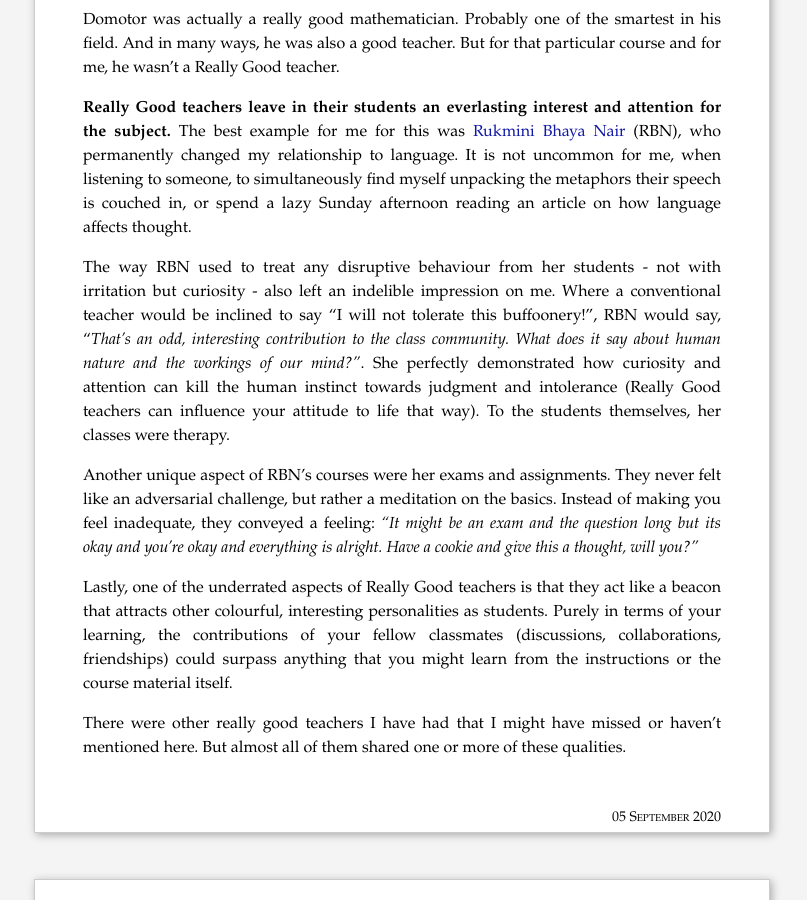
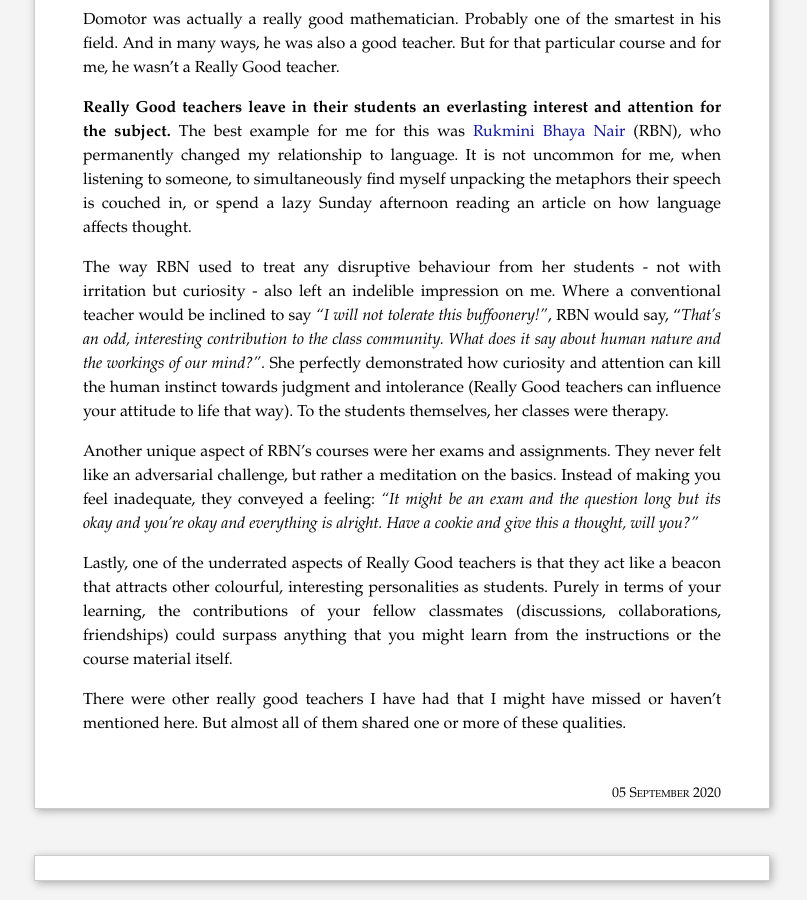
Before and after one commit to piyushahuja/piyushahuja.github.io, a Jekyll site: the page built from _posts/journal/2020-09-05-teachers.md, in a window 1280 px wide and 900 px high, scrolled down 1983 px. Shown: the whole window, without its empty margins (238-1045 px from the left). Built offline with Jekyll 4.4.1, drawn with Linux system fonts in a browser that asks for light colours; comment, search, counter and statistics services are not loaded.

```diff
--- a/_posts/journal/2020-09-05-teachers.md
+++ b/_posts/journal/2020-09-05-teachers.md
@@ -43,7 +43,7 @@ Domotor was actually a really good mathematician. Probably one of the smartest i
 **Really Good teachers leave in their students an everlasting interest and attention for the subject.** The best example for me for this was [Rukmini Bhaya Nair](https://en.wikipedia.org/wiki/Rukmini_Bhaya_Nair?fbclid=IwAR0KYN66YkAPs0w_xFx0KwbbA6uT0EN-RXcDGJ_BjxtDLvk8dqLNZkrCOqc) (RBN), who permanently changed my relationship to language.  It is not uncommon for me, when listening to someone, to simultaneously find myself unpacking the metaphors their speech is couched in, or spend a lazy Sunday afternoon reading an article on how language affects thought.
 
 
-The way RBN used to treat any disruptive behaviour from her students - not with irritation but curiosity -  also left an indelible impression on me. Where a conventional teacher would be inclined to say "I will not tolerate this buffoonery!”,  RBN would say,  “*That's an odd, interesting contribution to the class community. What does it say about human nature and the workings of our mind?”*.  She perfectly demonstrated how curiosity and attention can kill the human instinct towards judgment and intolerance (Really Good teachers can influence your attitude to life that way). To the students themselves, her classes were therapy.
+The way RBN used to treat any disruptive behaviour from her students - not with irritation but curiosity -  also left an indelible impression on me. Where a conventional teacher would be inclined to say *"I will not tolerate this buffoonery!”*,  RBN would say,  “*That's an odd, interesting contribution to the class community. What does it say about human nature and the workings of our mind?”*.  She perfectly demonstrated how curiosity and attention can kill the human instinct towards judgment and intolerance (Really Good teachers can influence your attitude to life that way). To the students themselves, her classes were therapy.
 
 Another unique aspect of RBN’s courses were her exams and assignments. They never felt like an adversarial challenge, but rather a meditation on the basics. Instead of making you feel inadequate, they conveyed a feeling: *"It might be an exam and the question long but its okay and you’re okay and everything is alright. Have a cookie and give this a thought, will you?”*
 
```
